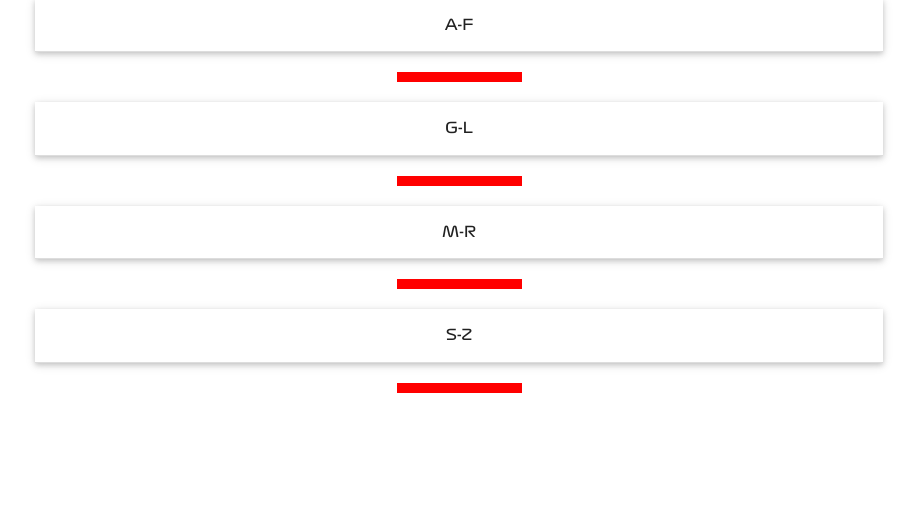
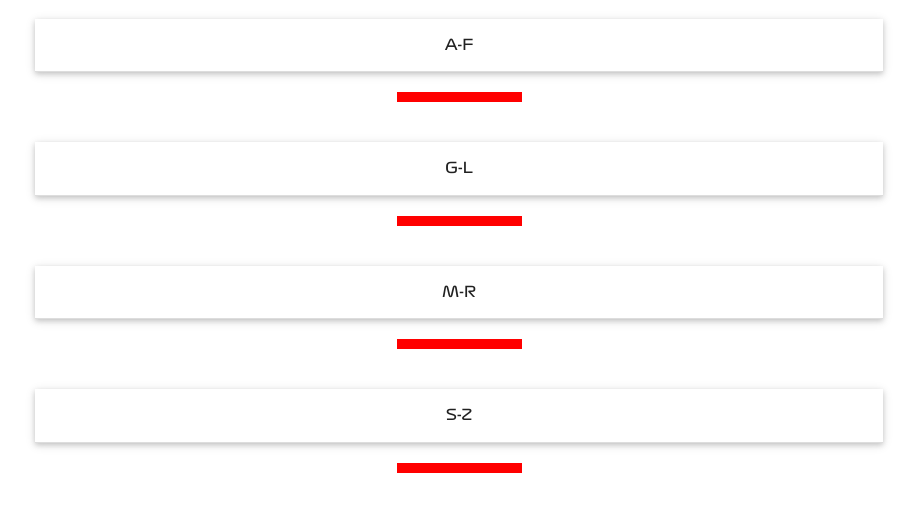
Before and after one commit to filleben/F1Dictionary, a Flask app: page / in a window 1280 px wide. Shown: the part 312-825 px from the top of the page, without its empty margins (181-1098 px from the left). Before the commit the page ends 705 px from the top, so only its background shows below. Run offline with Flask 2, Linux system fonts and the light colour scheme; data that the repository does not hold is empty; some libraries are stand-ins or nearby versions; grey boxes are pictures that could not be loaded.

Commit message:
increased bottom margin on block divider

```diff
--- a/static/css/style.css
+++ b/static/css/style.css
@@ -21,7 +21,7 @@
     background-color: #FF0000;
     margin: auto;
     margin-top: 20px;
-    margin-bottom: 20px;
+    margin-bottom: 40px;
 }
 
 .navbar {
@@ -35,7 +35,7 @@
     width: 200px;
 }
 
-.sidenav li > a {
+.sidenav li>a {
     color: #ffffff;
 }
 
```
